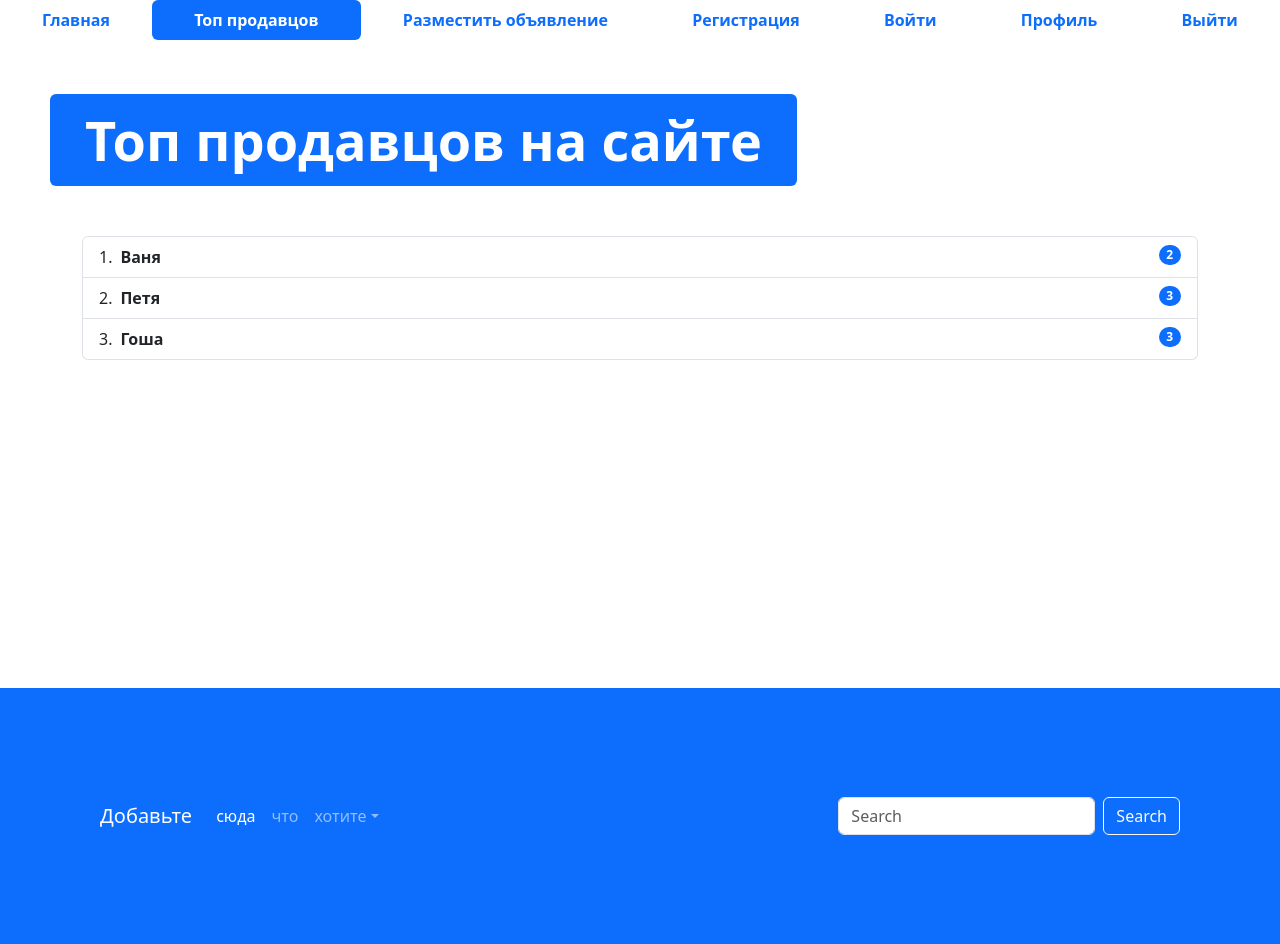
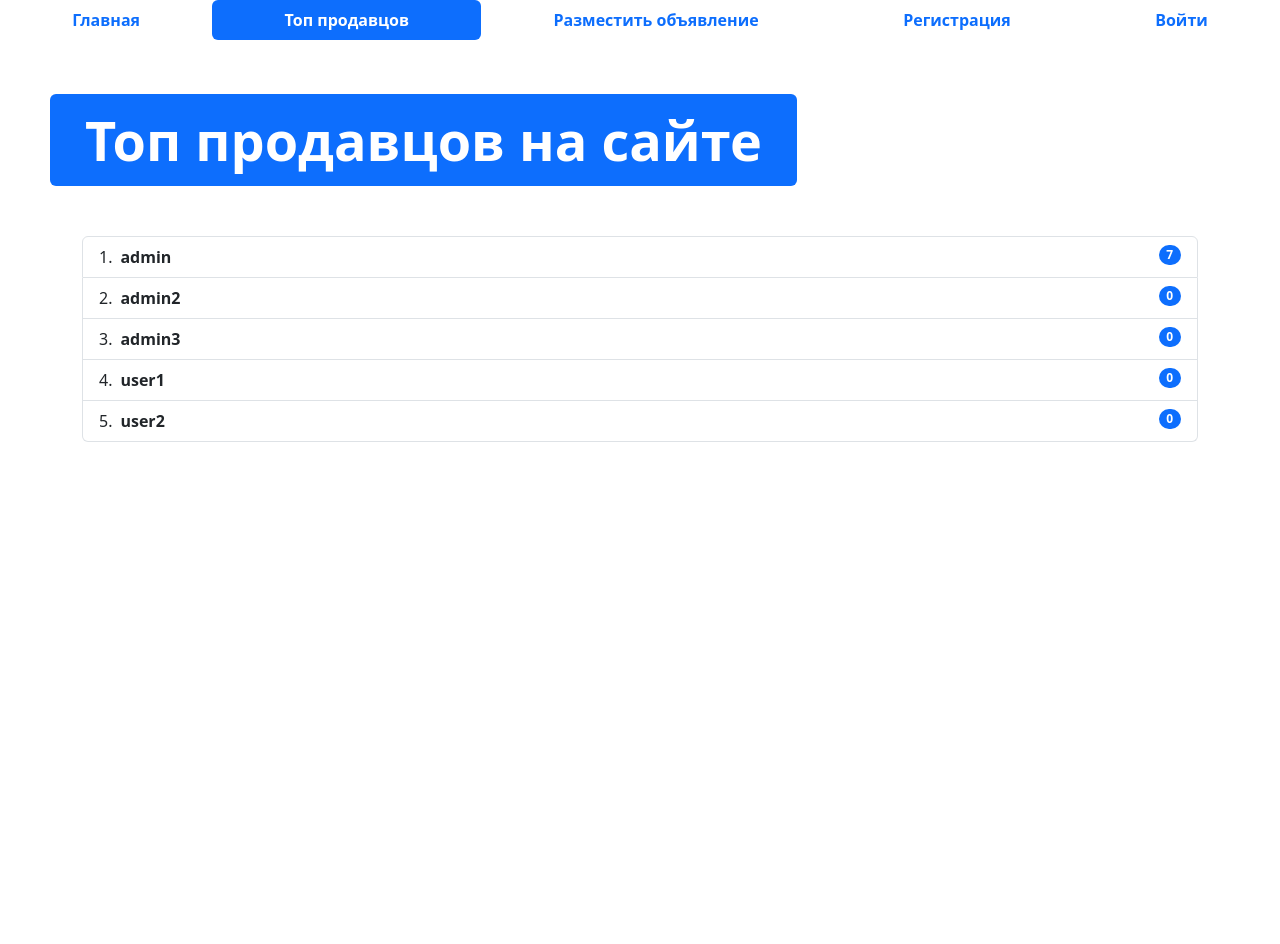
Before and after one commit to bigsenseboy/git_hub_modul4, a Django app: page /top-sellers/ in a window 1280 px wide. After the commit the page ends 442 px from the top, so only its background shows below. Run offline with Django 4.2, Linux system fonts and the light colour scheme; data comes from the database, SQL or seed files in the repository; both versions use the stored data as it was after the commit; some libraries are stand-ins or nearby versions.

Commit message:
Beginning of the End

```diff
--- a/advertisements/app_advertisements/models.py
+++ b/advertisements/app_advertisements/models.py
@@ -2,6 +2,7 @@ from django.contrib import admin
 from django.db import models
 from django.utils.html import format_html
 from django.contrib.auth import get_user_model
+from django.urls import reverse
 
 
 User = get_user_model()
@@ -76,6 +77,9 @@ class Advertisement(models.Model):
     def __str__(self):
         return f"Advertisement(id={self.id}, title={self.title}, price={self.price})"
 
+    def get_absolute_url(self):
+        return reverse('adv-detail', kwargs={'pk': self.pk})
+
     class Meta:
         db_table = 'advertisements'
 
--- a/advertisements/app_advertisements/urls.py
+++ b/advertisements/app_advertisements/urls.py
@@ -1,5 +1,5 @@
 from django.urls import path
-from .views import index, page1, top_sellers, advertisement_post
+from .views import index, page1, top_sellers, advertisement_post, advertisement_detail
 
 
 urlpatterns = [
@@ -7,4 +7,5 @@ urlpatterns = [
     path('page1/', page1),
     path('top-sellers/', top_sellers, name='top-sellers'),
     path('advertisement-post/', advertisement_post, name='adv-post'),
+    path('advertisement/<int:pk>', advertisement_detail, name='adv-detail'),
 ]
--- a/advertisements/app_advertisements/views.py
+++ b/advertisements/app_advertisements/views.py
@@ -3,16 +3,29 @@ from django.http import HttpResponse
 from .models import Advertisement
 from .forms import AdvertisementForm
 from django.urls import reverse
+from django.contrib.auth import get_user_model
+from django.db.models import Count
+
+User = get_user_model()
 
 
 def index(request):
-    ads = Advertisement.objects.all()
-    context = {'advertisements': ads}
+    title = request.GET.get('query')
+    if title:
+        ads = Advertisement.objects.filter(title__icontains=title)
+    else:
+        ads = Advertisement.objects.all()
+
+    context = {'advertisements': ads, 'title': title}
     return render(request, 'app_advertisements/index.html', context)
 
 
 def top_sellers(request):
-    return render(request, 'app_advertisements/top-sellers.html')
+    users = User.objects.annotate(
+        adv_count=Count('advertisement')
+    ).order_by('-adv_count')
+    context = {'users': users}
+    return render(request, 'app_advertisements/top-sellers.html', context)
 
 
 def page1(request):
@@ -33,3 +46,9 @@ def advertisement_post(request):
 
     context = {'form': form}
     return render(request, 'app_advertisements/advertisement-post.html', context)
+
+
+def advertisement_detail(request, pk):
+    ads = Advertisement.objects.get(id=pk)
+    context = {'advertisement': ads}
+    return render(request, 'app_advertisements/advertisement.html', context)
--- a/advertisements/templates/app_advertisements/top-sellers.html
+++ b/advertisements/templates/app_advertisements/top-sellers.html
@@ -1,53 +1,51 @@
-<!DOCTYPE html>
-<html lang="en">
+{% extends 'base.html'%}
+{% load static %}
 
-<head>
-  <meta charset="UTF-8">
-  <meta http-equiv="X-UA-Compatible" content="IE=edge">
-  <meta name="viewport" content="width=device-width, initial-scale=1.0">
-  <link rel="shortcut icon" href="img/favicon.ico" type="image/x-icon">
-  <link href="css/bootstrap.min.css" rel="stylesheet">
-  <link rel="stylesheet" href="css/fontello.css">
-  <title>Index</title>
-</head>
+{% block title %} Топ продавцов {% endblock %}
 
-<body>
+{% block content %}
+
+<!-- Панель навигации -->
 <ul class="nav nav-pills sticky-top bg-white nav-fill">
   <li class="nav-item">
-      <a class="nav-link"  href="{% url 'main-page' %}">
+    <a class="nav-link" aria-current="page" href="/">
       <span style="font-weight: bold;">Главная</span>
     </a>
   </li>
   <li class="nav-item">
-      <a class="nav-link active" aria-current="page" href="top-sellers.html"><span style="font-weight: bold;">Топ продавцов</span>
+    <a class="nav-link active" href="{% url 'top-sellers' %}"><span style="font-weight: bold;">Топ продавцов</span>
     </a>
   </li>
   <li class="nav-item">
-      <a class="nav-link" href="advertisement-post.html">
+    <a class="nav-link" href="{% url 'adv-post' %}">
       <span style="font-weight: bold;">Разместить объявление</span>
     </a>
   </li>
+  {% if not user.is_authenticated %}
   <li class="nav-item">
-      <a class="nav-link" href="register.html">
+    <a class="nav-link" href="{% url 'register' %}">
       <span style="font-weight: bold;">Регистрация</span>
     </a>
   </li>
   <li class="nav-item">
-      <a class="nav-link" href="login.html">
+    <a class="nav-link" href="{% url 'login' %}">
       <span style="font-weight: bold;">Войти</span>
     </a>
   </li>
+  {% else %}
   <li class="nav-item">
-      <a class="nav-link" href="profile.html">
+    <a class="nav-link" href="{% url 'profile' %}">
       <span style="font-weight: bold;">Профиль</span>
     </a>
   </li>
   <li class="nav-item">
-      <a class="nav-link" href="#">
+    <a class="nav-link" href="{% url 'logout' %}">
       <span style="font-weight: bold;">Выйти</span>
     </a>
   </li>
+  {% endif %}
 </ul>
+
   <div class="row">
     <div class="col" style="margin: 50px;">
       <div class="display-2">
@@ -57,62 +55,15 @@
   </div>
   <div class="container" style="min-height: 452px">
     <ul class="list-group list-group-numbered">
-
+        {% for user in users %}
       <li class="list-group-item d-flex justify-content-between align-items-start">
         <div class="ms-2 me-auto">
-          <div class="fw-bold">Ваня
+          <div class="fw-bold">{{ user }}
           </div>
         </div>
-        <span class="badge bg-primary rounded-pill">2</span>
+        <span class="badge bg-primary rounded-pill">{{ user.adv_count }}</span>
       </li>
-      <li class="list-group-item d-flex justify-content-between align-items-start">
-        <div class="ms-2 me-auto">
-          <div class="fw-bold">Петя
-          </div>
-        </div>
-        <span class="badge bg-primary rounded-pill">3</span>
-      </li>
-      <li class="list-group-item d-flex justify-content-between align-items-start">
-        <div class="ms-2 me-auto">
-          <div class="fw-bold">Гоша
-          </div>
-        </div>
-        <span class="badge bg-primary rounded-pill">3</span>
-      </li>
+      {% endfor %}
     </ul>
   </div>
-  <footer style="padding: 100px;" class="bg-primary">
-    <nav class="navbar navbar-expand-sm navbar-dark">
-      <a class="navbar-brand" href="#">Добавьте</a>
-      <button class="navbar-toggler d-lg-none" type="button" data-bs-toggle="collapse"
-        data-bs-target="#collapsibleNavId" aria-controls="collapsibleNavId" aria-expanded="false"
-        aria-label="Toggle navigation"></button>
-      <div class="collapse navbar-collapse" id="collapsibleNavId">
-        <ul class="navbar-nav me-auto mt-2 mt-lg-0">
-          <li class="nav-item">
-            <a class="nav-link active" href="#" aria-current="page">сюда<span
-                class="visually-hidden">(current)</span></a>
-          </li>
-          <li class="nav-item">
-            <a class="nav-link" href="#">что</a>
-          </li>
-          <li class="nav-item dropdown">
-            <a class="nav-link dropdown-toggle" href="#" id="dropdownId" data-bs-toggle="dropdown" aria-haspopup="true"
-              aria-expanded="false">хотите</a>
-            <div class="dropdown-menu" aria-labelledby="dropdownId">
-              <a class="dropdown-item" href="#">например</a>
-              <a class="dropdown-item" href="#">ссылки на социальные сети</a>
-            </div>
-          </li>
-        </ul>
-        <form class="d-flex my-2 my-lg-0">
-          <input class="form-control me-sm-2" type="text" placeholder="Search">
-          <button class="btn btn-outline-light my-2 my-sm-0" type="submit">Search</button>
-        </form>
-      </div>
-    </nav>
-  </footer>
-  <script src="js/bootstrap.bundle.min.js"></script>
-</body>
-
-</html>
+{% endblock %}
```
Also changed, not shown: advertisements/app_advertisements/forms.py (+5 -30 lines), advertisements/app_auth/forms.py (added, +20 -0 lines), advertisements/app_auth/views.py (+13 -1 lines), advertisements/templates/app_advertisements/index.html (+12 -8 lines), advertisements/templates/app_auth/register.html (+8 -35 lines), advertisements/db.sqlite3. Lines whose indentation alone changed are shown as unchanged.
